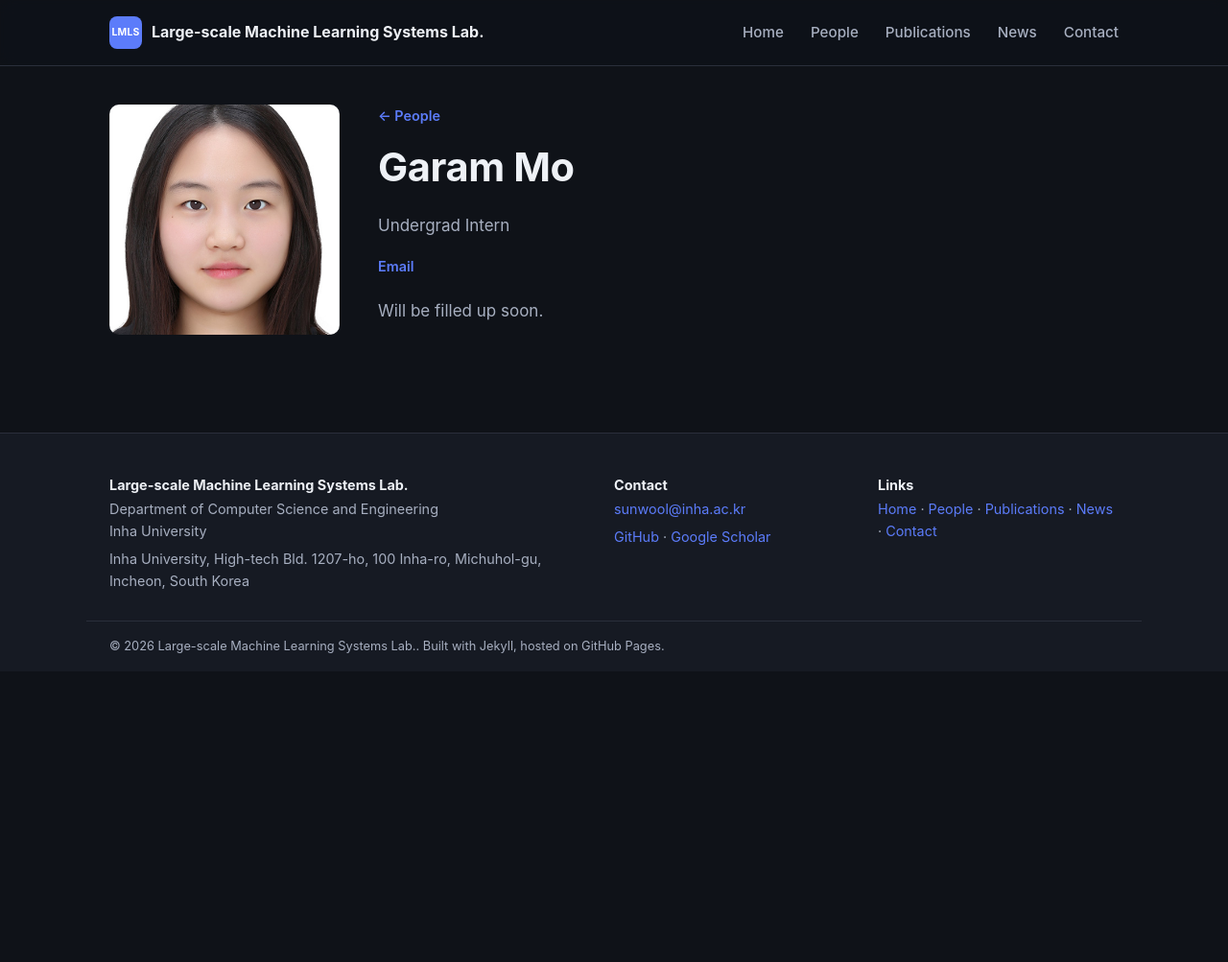
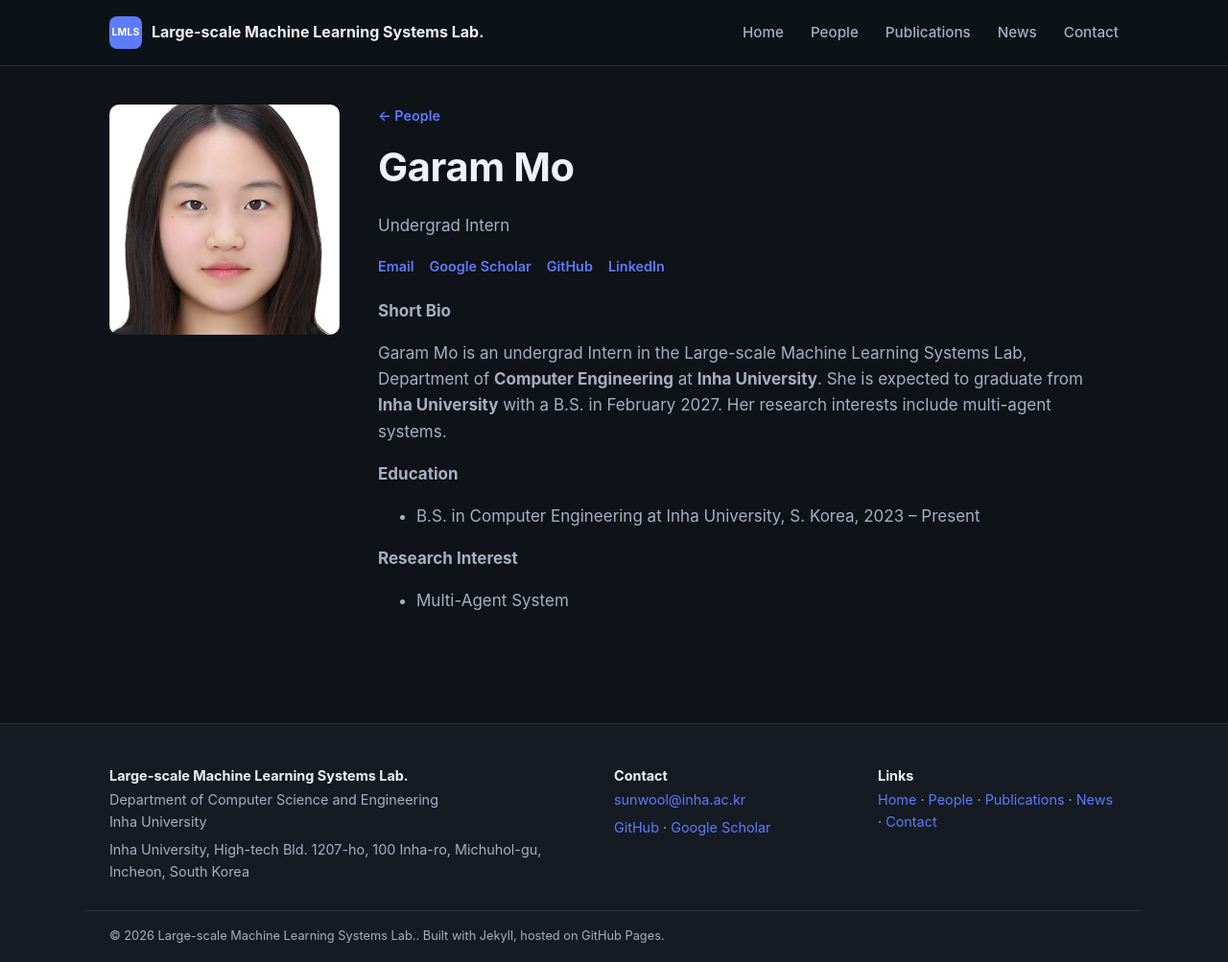
Before and after one commit to LMLS-Lab/lmls-lab.github.io, a Jekyll site: the page built from _people/garam-mo.md, in a window 1280 px wide and 1003 px high. Shown: the whole window at 96% size. Built offline with Jekyll 4.4.1, drawn with Linux system fonts in a browser that asks for light colours.

Commit message:
Update garam-mo.md

```diff
--- a/_people/garam-mo.md
+++ b/_people/garam-mo.md
@@ -4,8 +4,23 @@ role: "Undergrad Intern"        # TODO: confirm exact title, e.g. "Assistant Pro
 group: "undergrad"                       # faculty | phd | ms | undergrad | alumni
 order: 6                              # lower = shown first within its group
 email: "river13280@naver.com"
+google_scholar: "https://scholar.google.com/citations?user=LHG906sAAAAJ"
+github: ""
+linkedin: ""
 photo: "/assets/images/garam-mo.jpg"                              # TODO: e.g. /assets/images/people/sunwoo-lee.jpg
 ---
-Will be filled up soon.
+**Short Bio**
+
+Garam Mo is an undergrad Intern in the Large-scale Machine Learning Systems Lab, Department of **Computer Engineering** at **Inha University**.
+She is expected to graduate from **Inha University** with a B.S. in February 2027.
+Her research interests include multi-agent systems.
+
+**Education**
+
+ - B.S. in Computer Engineering at Inha University, S. Korea, 2023 -- Present
+
+**Research Interest**
+
+ - Multi-Agent System
 
 <!-- TODO: replace with an actual bio (education, prior positions, interests). -->
```
